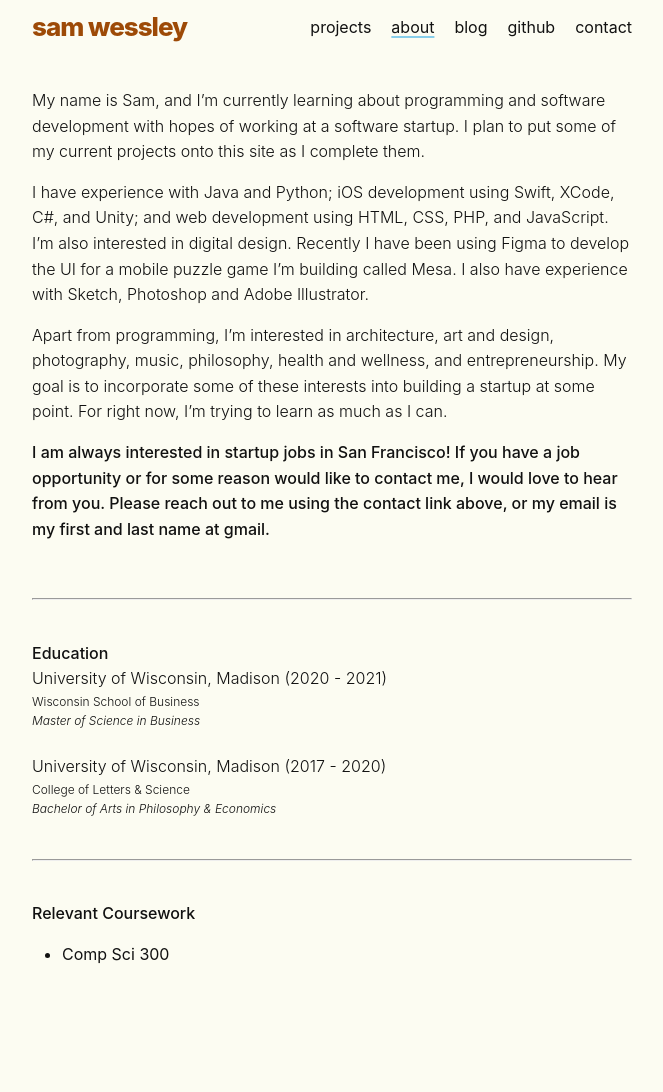
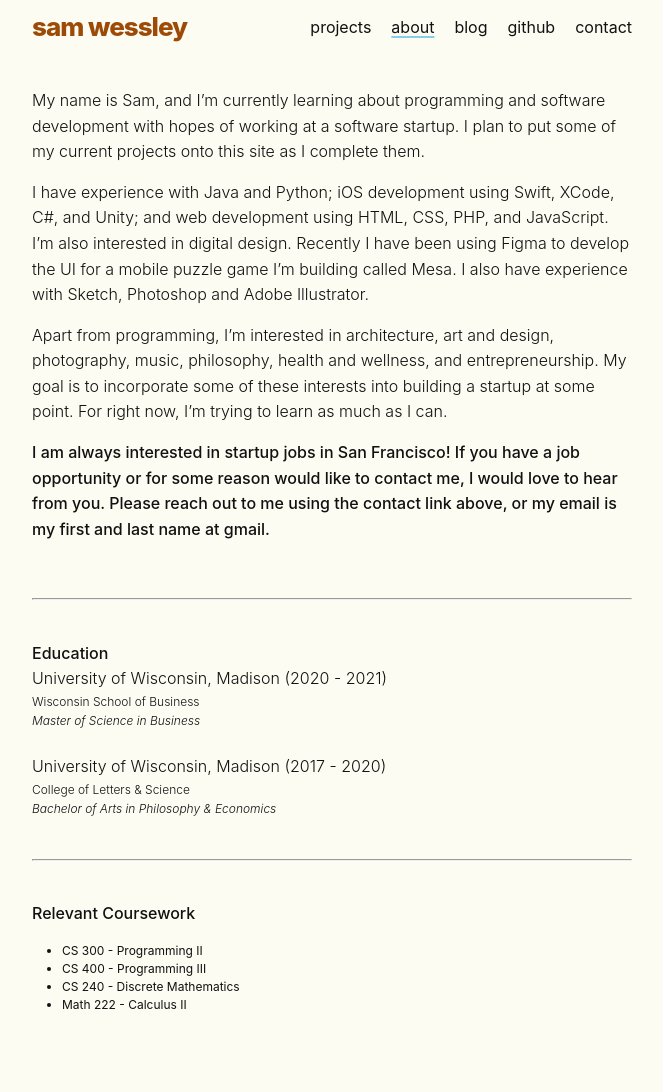
Before and after one commit to samwessley/samwessley.github.io, a Jekyll site: the page built from about.md, in a window 1280 px wide. Shown: the whole page, without its empty margins (308-971 px from the left). Built offline with Jekyll 4.4.1, drawn with Linux system fonts in a browser that asks for light colours; before the commit the page ends 1044 px from its top, so only the background shows below that.

Commit message:
Update about.md

```diff
--- a/about.md
+++ b/about.md
@@ -38,6 +38,9 @@ Apart from programming, I’m interested in architecture, art and design, photog
 <div class="relevant-coursework">
     <p style="font-weight:500">Relevant Coursework</p>
     <ul>
-        <li>Comp Sci 300</li>
+        <li style="font-size: 12px">CS 300 - Programming II</li>
+        <li style="font-size: 12px">CS 400 - Programming III</li>
+        <li style="font-size: 12px">CS 240 - Discrete Mathematics</li>
+        <li style="font-size: 12px">Math 222 - Calculus II</li>
     </ul>
 </div>
```
